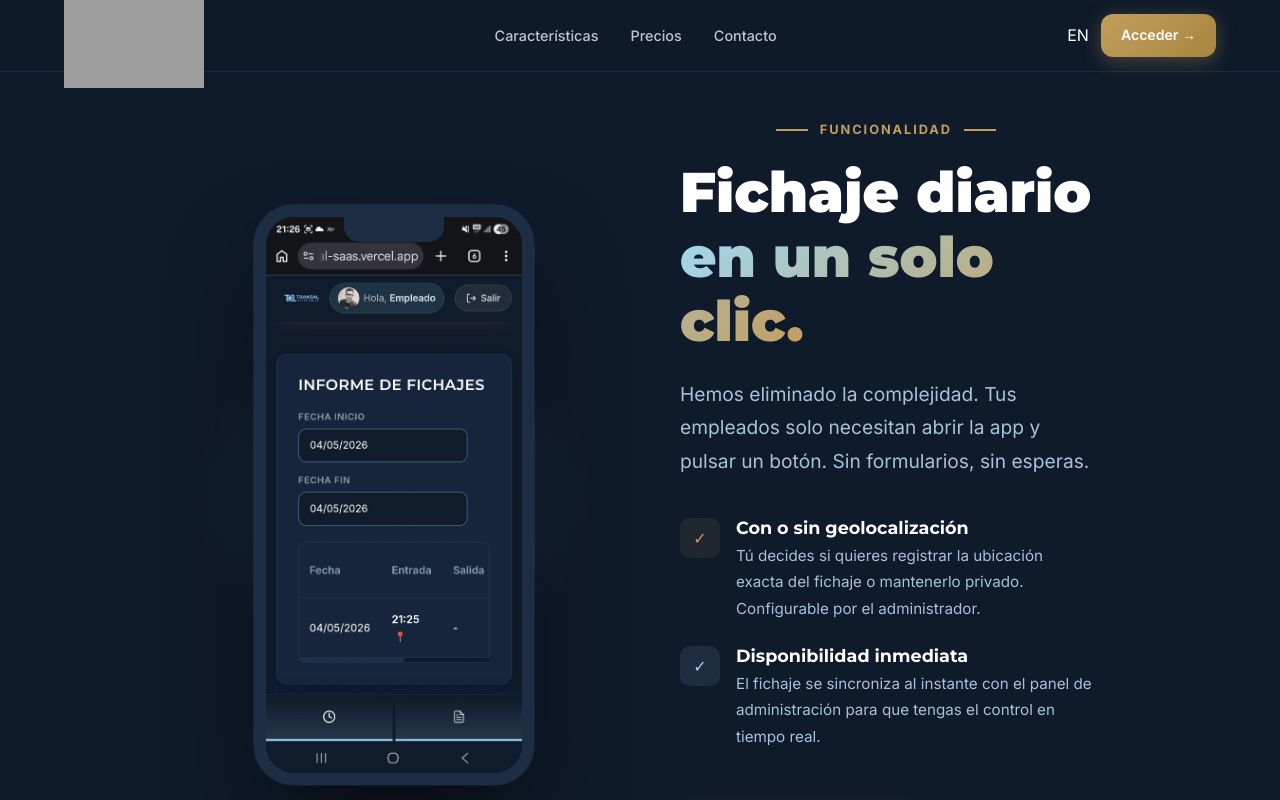
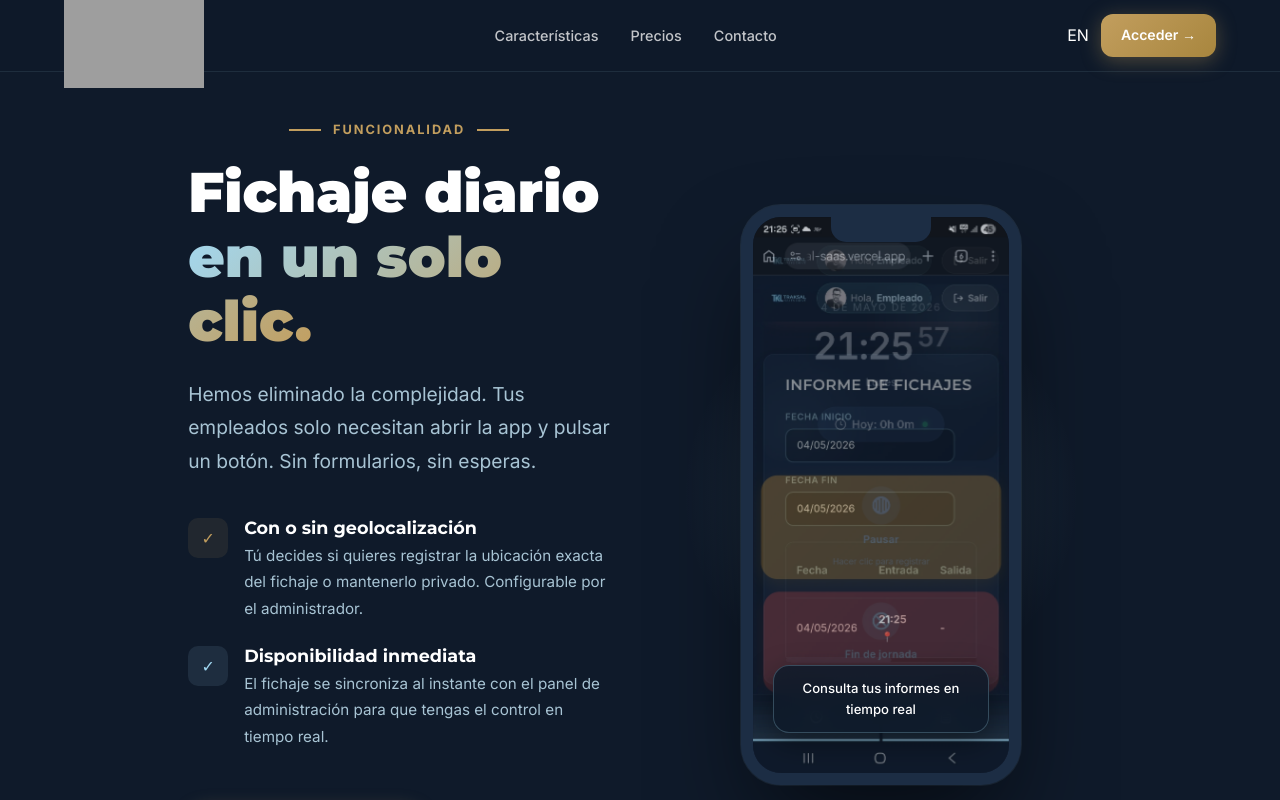
Before and after one commit to jormolca/traksal-web, a Next.js app: page /fichaje-diario in a window 1280 px wide. Shown: the top 800 px of the page. Built offline with nearby package versions, Linux system fonts and the light colour scheme; grey boxes are pictures that could not be loaded.

Commit message:
fix: show demo on mobile devices

```diff
--- a/src/app/fichaje-diario/page.js
+++ b/src/app/fichaje-diario/page.js
@@ -51,15 +51,10 @@ export default function FichajeDiarioPage() {
 
       {/* Content */}
       <div className="container" style={{ flex: 1, display: 'flex', alignItems: 'center', padding: '120px 24px' }}>
-        <div style={{ display: 'grid', gridTemplateColumns: 'repeat(auto-fit, minmax(320px, 1fr))', gap: '80px', alignItems: 'center', width: '100%' }}>
-
-          {/* Visual Side */}
-          <div className="hide-mobile">
-            <FichajeDemo />
-          </div>
+        <div className="responsive-grid" style={{ display: 'grid', gridTemplateColumns: 'repeat(auto-fit, minmax(320px, 1fr))', gap: '60px', alignItems: 'center', width: '100%' }}>
 
           {/* Text Side */}
-          <div>
+          <div style={{ order: 1 }}>
             <span className="section-label">Funcionalidad</span>
             <h1 style={{ marginBottom: '24px', fontSize: 'clamp(2.5rem, 5vw, 3.5rem)' }}>
               Fichaje diario <br />
@@ -98,8 +93,22 @@ export default function FichajeDiarioPage() {
             </div>
           </div>
 
+          {/* Visual Side */}
+          <div style={{ order: 2 }}>
+            <FichajeDemo />
+          </div>
+
         </div>
       </div>
+
+      <style jsx>{`
+        @media (max-width: 768px) {
+          .responsive-grid {
+            gap: 40px !important;
+            padding-top: 40px;
+          }
+        }
+      `}</style>
 
       <Footer />
     </main>
```
